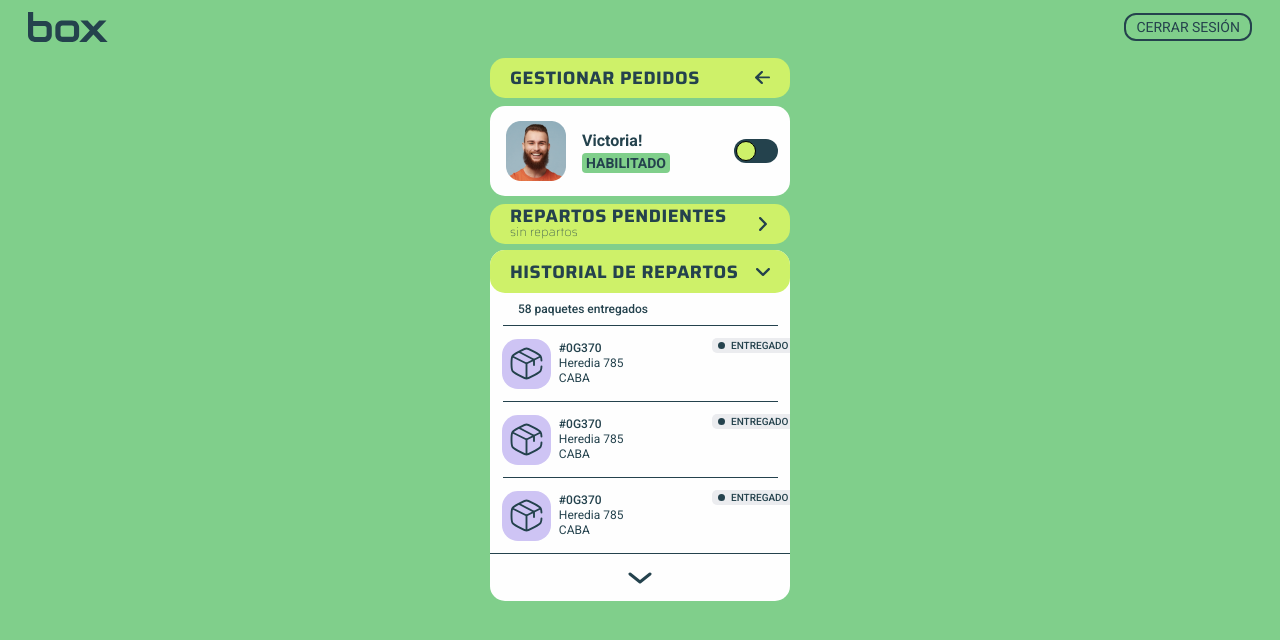
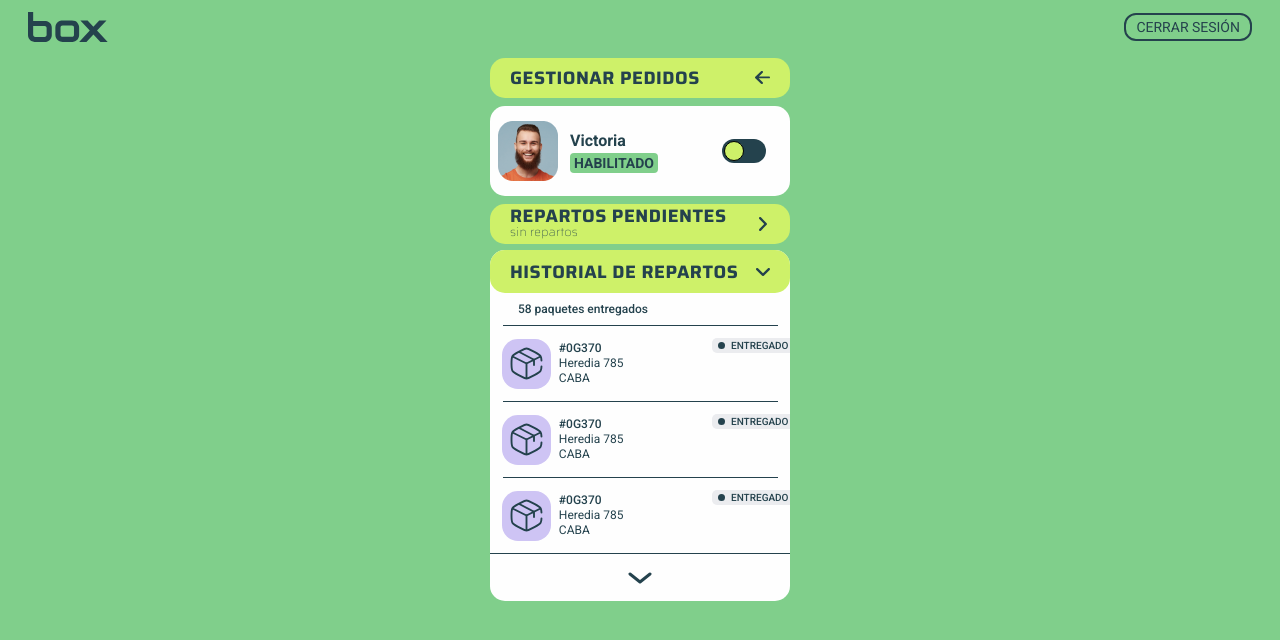
Before and after one commit to GermanCuevas/box-client, a Next.js app: page /profile-admin in a window 1280 px wide. Shown: the top 640 px of the page. Built offline with nearby package versions, Linux system fonts and the light colour scheme; sample sign-in values are in the browser's storage.

Commit message:
fix: modified switch

```diff
--- a/src/commons/HelloAdmin.tsx
+++ b/src/commons/HelloAdmin.tsx
@@ -16,7 +16,7 @@ interface hello {
 }
 
 export default function HelloAdmin({
-  name = 'Victoria!',
+  name = 'Victoria',
   editMode = true,
   imagen = '/img/Mask group.png',
   subTitle = 'HABILITADO',
@@ -40,9 +40,9 @@ export default function HelloAdmin({
         classNamediv1 || ''
       }`}
     >
-      <div className={`ml-4 flex flex-row items-center ${classNamediv2 || ''}`}>
+      <div className={`ml-2 flex flex-row items-center ${classNamediv2 || ''}`}>
         <Image src={imagen} alt="" height={60} width={60} className="mr-2" />
-        <div className={'flex flex-col ml-2'}>
+        <div className={'flex flex-col ml-1'}>
           <h1 className={'text-darkGreen font-bold'}>{name}</h1>
           {pathname === '/profile-admin' ? (
             <h2
```
